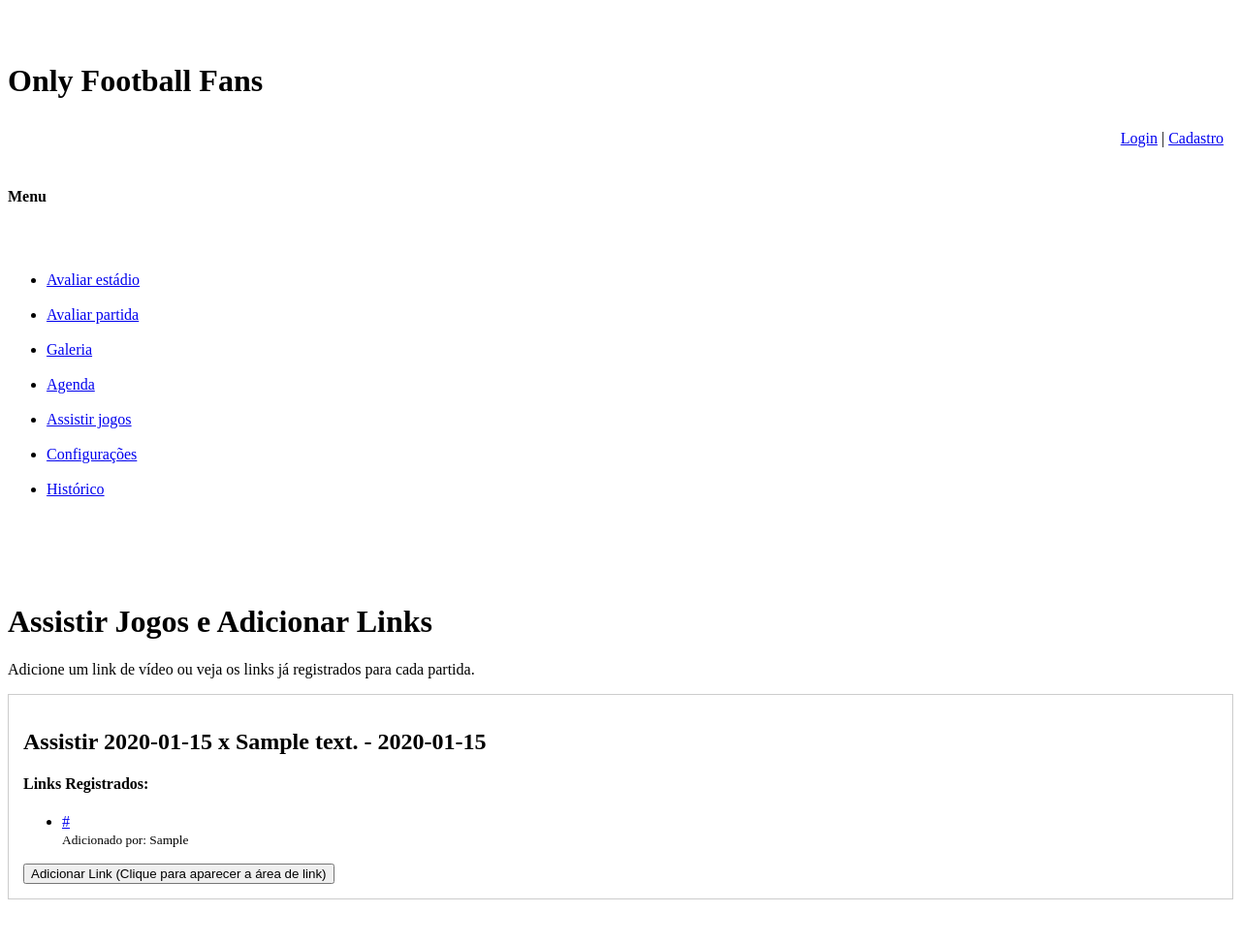
After one commit to Amfgs/projeto-Only-Football-Fans, a Django app: template midia/templates/midia/lista_links_partidas.html in a window 1280 px wide. The commit adds this page. Shown: the whole page at 97% size. Run offline with Django 5.2, Linux system fonts and the light colour scheme; the template is opened without the code that fills it: values that come from a table or form of the project are taken from there, others are empty; tables that the repository leaves empty hold one stand-in row (values such as "Sample post").

Commit message:
Implementa funcionalidade 'Assistir jogos' e corrige navegação do base.html

```diff
--- a/midia/models.py
+++ b/midia/models.py
@@ -47,3 +47,29 @@ class Audio(models.Model):
 
     def __str__(self):
         return f"Áudio da partida {self.definicao.id}"
+
+
+# -----------------------
+# Novo Modelo: LinkPartida (para a funcionalidade "Assistir jogos")
+# -----------------------
+class LinkPartida(models.Model):
+    # Foreign Key para o modelo Partida no app 'partidas'
+    # Usamos 'partidas.Partida' (string) para evitar problemas de dependência entre apps.
+    partida = models.ForeignKey(
+        'partidas.Partida',
+        on_delete=models.CASCADE,
+        related_name='links_assistir',
+        verbose_name="Partida Associada"
+    )
+    # Campo para o link do jogo (URL)
+    url_link = models.URLField(
+        max_length=300,
+        verbose_name="Link do Jogo"
+    )
+    # Campo para o nome do usuário que adicionou o link (pode ser o username logado)
+    usuario = models.CharField(max_length=200, default="Anônimo")
+    # Data de registro
+    data_registro = models.DateTimeField(default=timezone.now)
+
+    def __str__(self):
+        return f"Link de {self.partida} - {self.url_link}"
--- /dev/null
+++ b/midia/templates/midia/lista_links_partidas.html
@@ -0,0 +1,55 @@
+{% extends 'base.html' %}
+
+{% block content %}
+
+<h1>Assistir Jogos e Adicionar Links</h1>
+<p>Adicione um link de vídeo ou veja os links já registrados para cada partida.</p>
+
+{% if partidas %}
+    {% for partida in partidas %}
+        <div style="border: 1px solid #ccc; padding: 15px; margin-bottom: 20px;">
+
+            <h2>Assistir {{ partida }}</h2>
+
+            {% if partida.links_assistir.all %}
+                <h4>Links Registrados:</h4>
+                <ul>
+                {% for link in partida.links_assistir.all %}
+                    <li>
+                        <a href="{{ link.url_link }}" target="_blank">
+                            {{ link.url_link }}
+                        </a>
+                        <br>
+                        <small>Adicionado por: {{ link.usuario }}</small>
+                    </li>
+                {% endfor %}
+                </ul>
+            {% else %}
+                <p>Nenhum link de vídeo registrado.</p>
+            {% endif %}
+
+            <button id="btn-{{ partida.id }}"
+                    onclick="document.getElementById('form-{{ partida.id }}').style.display='block';
+                             this.style.display='none';">
+                Adicionar Link (Clique para aparecer a área de link)
+            </button>
+
+            <div id="form-{{ partida.id }}" style="display: none; margin-top: 10px; padding-top: 10px;">
+                <form action="{% url 'midia:adicionar_midia' partida.id %}" method="post">
+                    {% csrf_token %}
+
+                    <p>
+                        <label for="link_{{ partida.id }}">Link do Vídeo ou Transmissão:</label>
+                        <input type="url" id="link_{{ partida.id }}" name="link_jogo" placeholder="Ex: https://youtube.com/link" required>
+                    </p>
+                    <button type="submit">Salvar Link</button>
+                </form>
+            </div>
+
+        </div>
+    {% endfor %}
+{% else %}
+    <p>Nenhuma partida registrada para adicionar links.</p>
+{% endif %}
+
+{% endblock content %}
--- a/midia/urls.py
+++ b/midia/urls.py
@@ -4,6 +4,12 @@ from . import views
 app_name = 'midia'
 
 urlpatterns = [
-    path('galeria/', views.galeria, name='galeria'),
-    path('adicionar/<int:partida_id>/', views.adicionar_midia, name='adicionar_midia'),
+    # Esta é a nova rota principal de "Assistir jogos"
+    path("assistir/", views.lista_links_partidas, name="lista_links_partidas"),
+
+    # Rota existente para o formulário de adição (vídeos, imagens, etc.)
+    path("adicionar/<int:partida_id>/", views.adicionar_midia, name="adicionar_midia"),
+
+    # Sua rota 'galeria' original
+    path("galeria/", views.galeria, name="galeria"),
 ]
--- a/templates/base.html
+++ b/templates/base.html
@@ -7,6 +7,15 @@
 <body>
     <div class="header">
         <h1>Only Football Fans</h1>
+
+        <div class="auth-links" style="float: right; padding: 10px;">
+            {% if user.is_authenticated %}
+                Olá, {{ user.username }} | <a href="{% url 'logout' %}">Logout</a>
+            {% else %}
+                <a href="{% url 'login' %}">Login</a> |
+                <a href="{% url 'register' %}">Cadastro</a>
+            {% endif %}
+        </div>
             </div>
 
     <div class="sidebar">
@@ -16,7 +25,9 @@
             <li><a href="{% url 'partidas:lista_partidas' %}">Avaliar partida</a></li>
             <li><a href="{% url 'midia:galeria' %}">Galeria</a></li>
             <li><a href="{% url 'partidas:registrar_partida' %}">Agenda</a></li>
-            <li><a href="#">Assistir jogos</a></li>
+
+                        <li><a href="{% url 'midia:lista_links_partidas' %}">Assistir jogos</a></li>
+
             <li><a href="#">Configurações</a></li>
             <li><a href="#">Histórico</a></li>
         </ul>
@@ -28,5 +39,3 @@
     </div>
 </body>
 </html>
-
-<!--Side Bar (Base de algumas páginas)-->
```
Also changed, not shown: midia/views.py (+44 -6 lines), emocao/migrations/0001_initial.py, emocao/migrations/0002_initial.py, midia/imagens/16490e3b-8c68-437e-a299-f1292bc0f559.png (added), midia/imagens/Captura_de_tela_2025-08-26_133004.png (added), midia/migrations/0001_initial.py, midia/migrations/0002_linkpartida.py (added), partidas/migrations/0001_initial.py, partidas/migrations/0002_initial.py, usuarios/migrations/0001_initial.py. Lines whose indentation alone changed are shown as unchanged.
